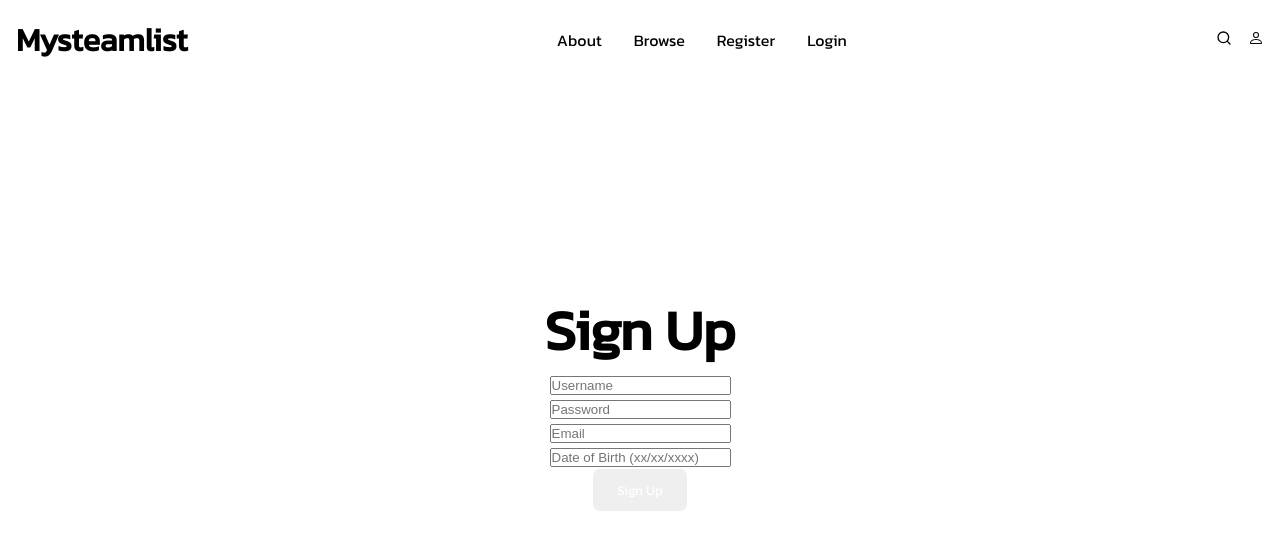
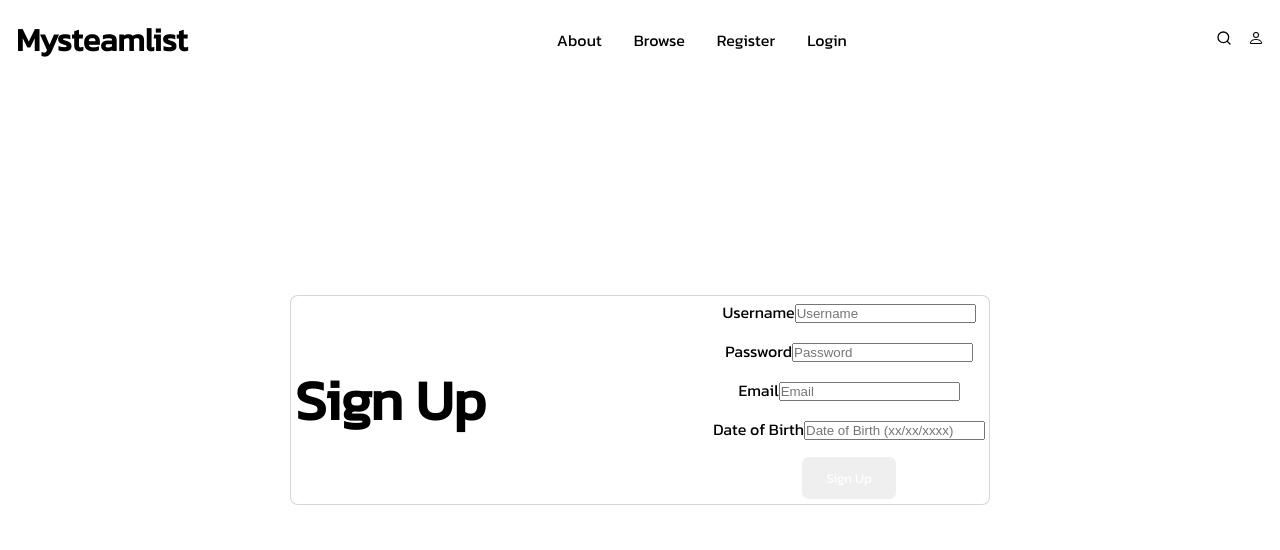
Before and after one commit to JimtheBurger/PoOOS-LargeProject, a React (Create React App) app in the folder frontend/: page /register in a window 1280 px wide. Shown: the top 550 px of the page. Built offline with nearby package versions, Linux system fonts and the light colour scheme.

Commit message:
adding some styling to register box

```diff
--- a/frontend/src/components/LoginNavbar/LoginNavbarStyles.css
+++ b/frontend/src/components/LoginNavbar/LoginNavbarStyles.css
@@ -3,7 +3,7 @@
   height: 80px;
   display: flex;
   justify-content: space-between;
-  position: absolute;
+  position: fixed;
   align-items: center;
   padding: 0 1rem;
   z-index: 2;
--- a/frontend/src/components/Register/Register.js
+++ b/frontend/src/components/Register/Register.js
@@ -56,15 +56,19 @@ function Register()
                 <h1>Sign Up</h1>
                 <form className="form">
                     <div className="registerInput">
+                        <label>Username</label>
                         <input type="text" id="registerName" placeholder="Username" ref={(c) => username = c} />
                     </div>
                     <div className="registerInput">
+                        <label>Password</label>
                         <input type="password" id="registerPassword" placeholder="Password" ref={(c) => password = c} />
                     </div>
                     <div className="registerInput">
+                        <label>Email</label>
                         <input type="text" id="registerEmail" placeholder="Email" ref={(c) => email = c} />
                     </div>
                     <div className="registerInput">
+                        <label>Date of Birth</label>
                         <input type="text" id="registerDOB" placeholder="Date of Birth (xx/xx/xxxx)" ref={(c) => dob = c} />
                     </div>
                     <button type="button" className="registerButton" onClick={doRegister}>Sign Up</button>
--- a/frontend/src/components/Register/register.css
+++ b/frontend/src/components/Register/register.css
@@ -1,4 +1,4 @@
-.Register .content {
+.Register {
     position: absolute;
     top: 0;
     height: 100%;
@@ -11,3 +11,21 @@
     padding: 1rem;
     z-index: 0;
 }
+
+.content {
+    display: flex;
+    background-color: #ffffffcc;
+    color: #000;
+    justify-content: space-between;
+    align-items: center;
+    border: 1px solid #cccc;
+    padding: 4px;
+    border-radius: 8px;
+    max-width: 700px;
+    width: 100%;
+    margin: 0 auto;
+}
+
+.registerInput {
+    margin-bottom: 15px;
+}
```
